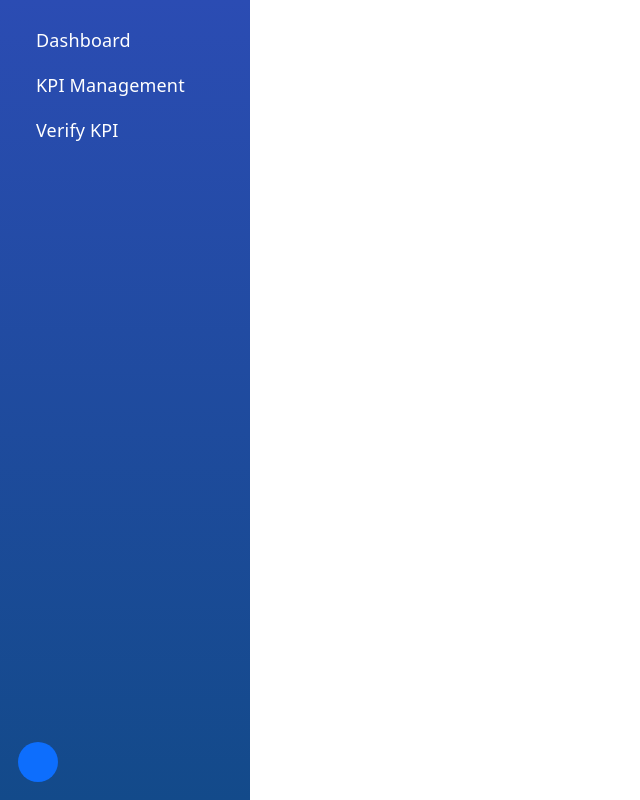
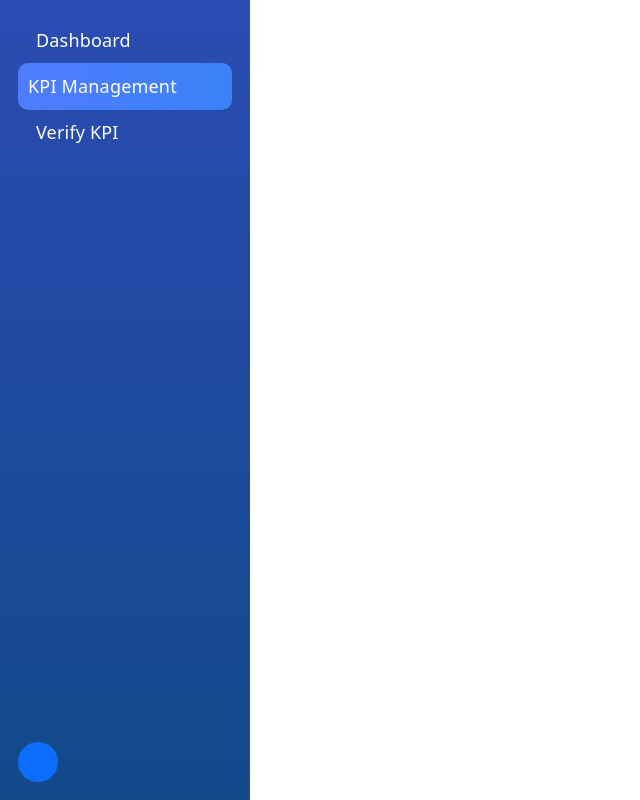
Before and after one commit to ccyenoc/achievepro_frontend, a React (Vite) app: page /kpi-management in a window 1280 px wide. Shown: the whole page, without its empty margins (0-640 px from the left). Built offline with nearby package versions, Linux system fonts and the light colour scheme; no server answers.

Commit message:
update the color when an element on the sidebar is selected

```diff
--- a/src/App.css
+++ b/src/App.css
@@ -181,4 +181,10 @@
     right: 0;
     border-right-color: var(--border);
   }
+
+  .active-link {
+  background: linear-gradient(90deg, #4f7cff, #3b82f6);
+  border-radius: 10px;
+  padding: 10px;
 }
+}
--- a/src/components/manager_sidebar.jsx
+++ b/src/components/manager_sidebar.jsx
@@ -1,5 +1,5 @@
 import {useEffect , useState} from "react";
-import {Link} from "react-router-dom";
+import { NavLink } from "react-router-dom";
 
 //in react a component is a function that return a piece of UI
 function ManagerSidebar(){
@@ -31,15 +31,21 @@ function ManagerSidebar(){
 
         <ul className="nav flex-column mb-auto text-start list-unstyled">
             <li className="nav-item">
-                <Link to="/" className="nav-link text-white">Dashboard</Link>
+                <NavLink to="/" className={({ isActive }) =>
+    "nav-link text-white " + (isActive ? "active-link" : "")
+  }>Dashboard</NavLink>
             </li>
 
             <li className="nav-item">
-                <Link to="/kpi-management" className="nav-link text-white">KPI Management</Link>
+                <NavLink to="/kpi-management" className={({ isActive }) =>
+    "nav-link text-white " + (isActive ? "active-link" : "")
+  }>KPI Management</NavLink>
             </li>
 
             <li>
-                <Link to="/verify-kpi" className="nav-link text-white">Verify KPI</Link>
+                <NavLink to="/verify-kpi" className={({ isActive }) =>
+    "nav-link text-white " + (isActive ? "active-link" : "")
+  }>Verify KPI</NavLink>
             </li>
         </ul>
 
--- a/src/index.css
+++ b/src/index.css
@@ -107,3 +107,9 @@ code {
   padding: 4px 8px;
   background: var(--code-bg);
 }
+
+  .active-link {
+  background: linear-gradient(90deg, #4f7cff, #3b82f6);
+  border-radius: 10px;
+  padding: 10px;
+}
```
